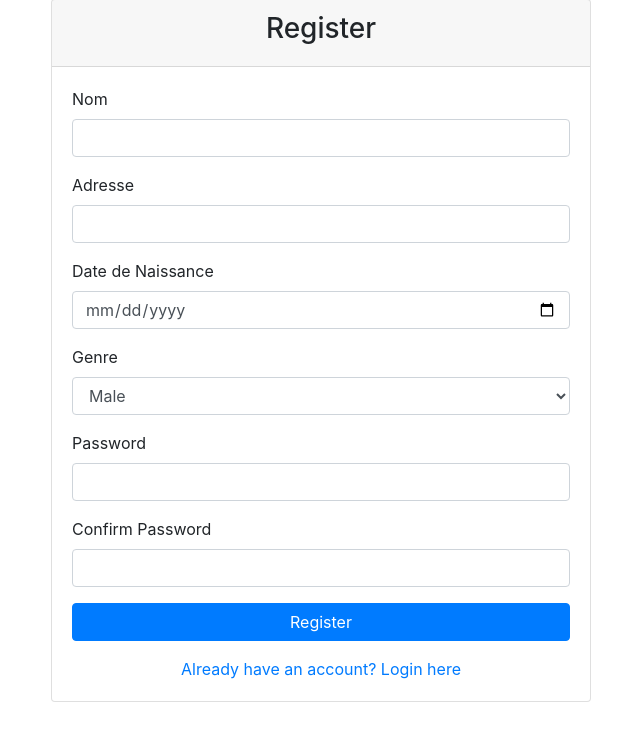
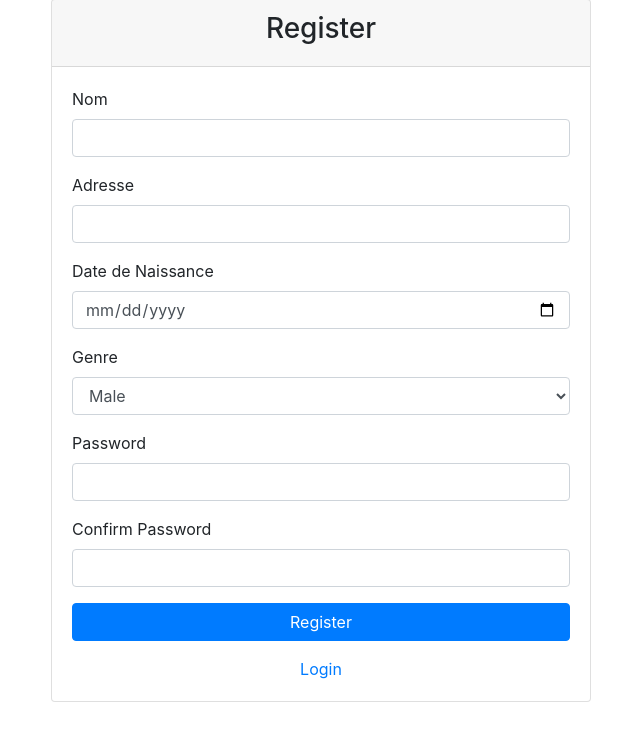
Before and after one commit to Houssein2eba/librairy_php, a PHP site: page /librairy/register.php in a window 1280 px wide. Shown: the part 49-800 px from the top of the page, without its empty margins (319-959 px from the left). Run offline with PHP 8.4, Linux system fonts and the light colour scheme; some libraries are stand-ins or nearby versions.

Commit message:
add login register links

```diff
--- a/login.php
+++ b/login.php
@@ -78,6 +78,9 @@ if ($_SERVER["REQUEST_METHOD"] == "POST" && isset($_POST['submit'])) {
                             </div>
                             <button type="submit" name="submit" class="btn btn-primary btn-block">Login</button>
                         </form>
+                        <div class="mt-3 text-center">
+                            <a  href="register.php">Creer un compte</a>
+                        </div>
                     </div>
                 </div>
             </div>
--- a/register.php
+++ b/register.php
@@ -126,7 +126,7 @@ if ($_SERVER["REQUEST_METHOD"] == "POST" && isset($_POST['submit'])) {
                             <button type="submit" name="submit" class="btn btn-primary btn-block">Register</button>
                         </form>
                         <div class="mt-3 text-center">
-                            <a href="login.php">Already have an account? Login here</a>
+                            <a  href="login.php">Login</a>
                         </div>
                     </div>
                 </div>
```
